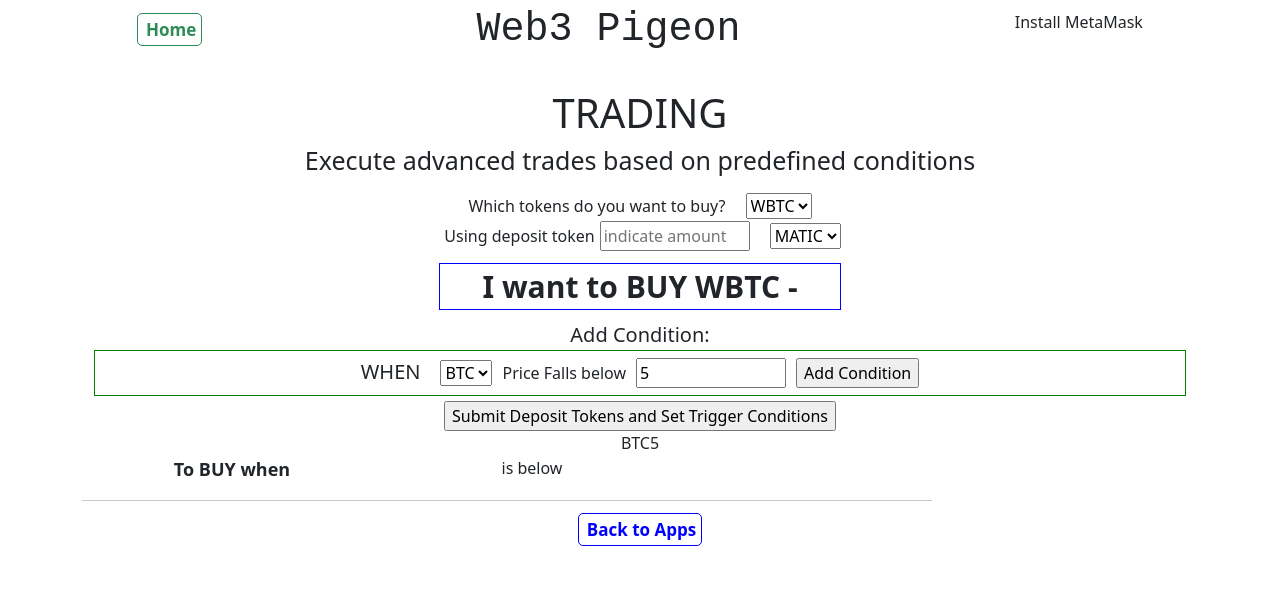
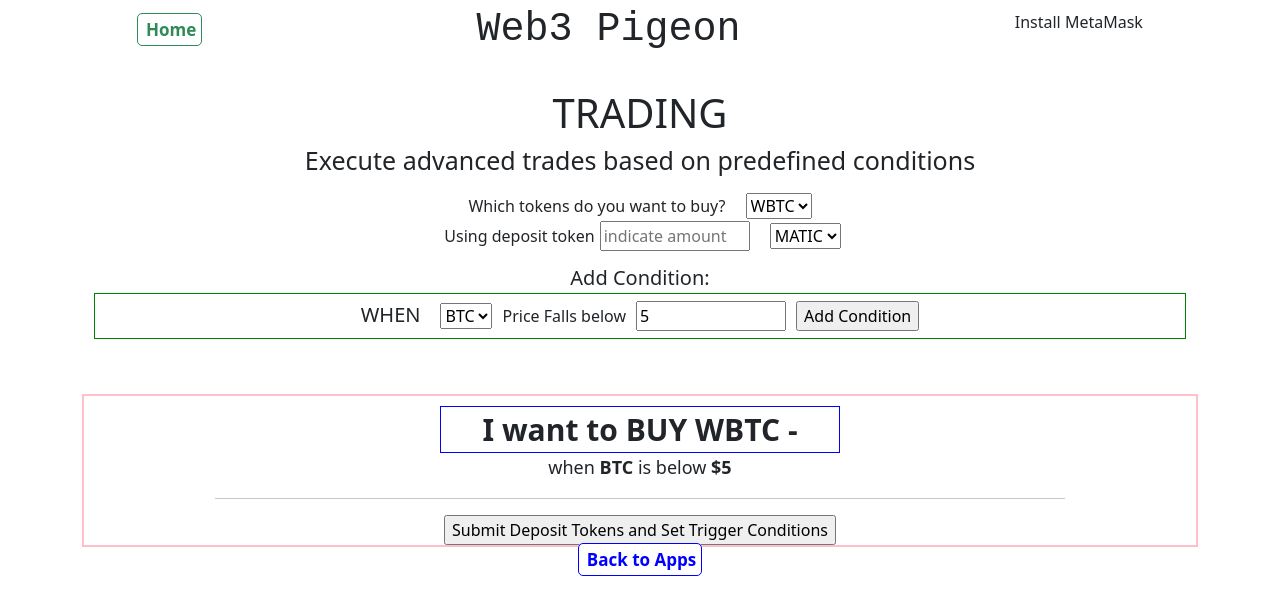
Before and after one commit to lamtrinh259/Web3_Pigeon_Frontend, a React (Create React App) app in the folder frontendpigeon/: page /Apps/Trading in a window 1280 px wide. Both pictures are taken after typing "5" into the empty fields and a click on the input "Add Condition". Shown: the top 614 px of the page. Built offline with nearby package versions, Linux system fonts and the light colour scheme.

Commit message:
final list wo alert

```diff
--- a/frontendpigeon/src/components/apps/Trading.css
+++ b/frontendpigeon/src/components/apps/Trading.css
@@ -57,8 +57,9 @@
     margin-top: 10px;
     border: 1px solid blue;
     font-weight: bold;
+    width: 400px;
    }
-   .name_size{
+   .ticker_size{
     font-size: 18px;
   }
 
@@ -67,5 +68,17 @@
   }
 
   .listTicker{
+    /* display: flex; */
+    width: 100%;
+    /* justify-content: space-around */
+  }
+
+  .Final_box{
     display: flex;
+    margin-top: 50px;
+    border: 2px solid pink;
+    flex-direction: column;
+    align-content: space-around;
+    align-items: center
+
   }
--- a/frontendpigeon/src/components/apps/Trading.js
+++ b/frontendpigeon/src/components/apps/Trading.js
@@ -3,7 +3,7 @@ import { Contract, ethers } from "ethers";
 import Button from 'react-bootstrap/Button';
 import Badge from 'react-bootstrap/Badge';
 import { useNavigate } from "react-router-dom";
-import { Link,useOutletContext } from "react-router-dom";
+import { Link, useOutletContext } from "react-router-dom";
 import "./Trading.css"
 import Tradingcondition from "./Tradingcondition";
 
@@ -16,8 +16,8 @@ function Trading() {
   const [conditionsFinal, setConditionsFinal] = useState([]);
 
   const [isWalletInstalled, setIsWalletInstalled, account, setAccount] = useOutletContext();
-  console.log("isWalletInstalled",isWalletInstalled)
-  console.log("account",account)
+  console.log("isWalletInstalled", isWalletInstalled)
+  console.log("account", account)
 
   const [items, setItems] = useState([]);
 
@@ -38,7 +38,7 @@ function Trading() {
   //       //'0xd46e8dd67c5d32be8d46e8dd67c5d32be8058bb8eb970870f072445675058bb8eb970870f072445675',
   //   },
   // ];
-  async function sendTX(amt){
+  async function sendTX(amt) {
     window.ethereum
       .request({
         method: 'eth_sendTransaction',
@@ -46,14 +46,14 @@ function Trading() {
           {
             from: String(account),
             to: '0xf2081863a9042ACdBF6D6D90B7b6d1a0a1CCef0D', // vault deposit
-          value : ethers.utils.parseEther(`${amt}`)._hex //100000000000000decimals
+            value: ethers.utils.parseEther(`${amt}`)._hex //100000000000000decimals
             // gasPrice: '0x09184e72a000',
             // gas: '0x2710',
           },
         ],
       })
       .then((result) => {
-      console.log("result",result)
+        console.log("result", result)
         // The result varies by RPC method.
         // For example, this method will return a transaction hash hexadecimal string on success.
       })
@@ -75,25 +75,25 @@ function Trading() {
     };
     console.log("submitParams", submitParams)
 
-    !account? alert('Please Connect Your Wallet') : sendTX(depositAmt) //in matic
-    if (submitParams.depositAmt == null){
+    !account ? alert('Please Connect Your Wallet') : sendTX(depositAmt) //in matic
+    if (submitParams.depositAmt == null) {
       alert(`Please input amount of ${depositToken}`)
     }
-    console.log("submitParams.depositAmt",submitParams.depositAmt)
+    console.log("submitParams.depositAmt", submitParams.depositAmt)
     // createSearch(submitParams);
   };
-  const addConditions =(event) => {
+  const addConditions = (event) => {
     event.preventDefault();
     // localStorage.setItem('items', JSON.stringify(items));
     // const prev = items
-    items.push({conditionToken: conditionToken, priceCondition:priceCondition})
-    console.log("items",items)
+    items.push({ conditionToken: conditionToken, priceCondition: priceCondition })
+    console.log("items", items)
     setItems([...items])
 
   }
   useEffect(() => {
     localStorage.setItem('items', JSON.stringify(items));
-    console.log("localStorage",localStorage)
+    console.log("localStorage", localStorage)
 
   }, [items]);
   useEffect(() => {
@@ -104,7 +104,7 @@ function Trading() {
     }
   }, []);
 
-  console.log("items",items)
+  console.log("items", items)
   const tickers = items.map((x, index) => (
 
     <div
@@ -112,8 +112,8 @@ function Trading() {
       <div className="listbox" >
         <Tradingcondition
           id={x.id}
-                name={x.conditionToken}
-                price={x.priceCondition}
+          conditionToken={x.conditionToken}
+          priceCondition={x.priceCondition}
         // img={x.image}
         // removeTickerClick={removeTickerClick}
 
@@ -174,8 +174,7 @@ function Trading() {
             </div>
 
 
-              <div className="buyCondition" style={{ fontSize: 30 }} >I want to BUY {tokenTobuy} -
-              </div>
+
 
           </form>
 
@@ -184,17 +183,18 @@ function Trading() {
 
             <div className="addcondition">
 
-              <label style={{ fontSize: 20}}  > WHEN </label>
+              <label style={{ fontSize: 20 }}  > WHEN </label>
               {/* <label className="padding"> When {conditionToken} </label> */}
               <select
                 className="select"
                 name='Which_deposit_Asset'
                 id='Which_deposit_Asset'
                 value={conditionToken}
-                onChange={(event) => conditionToken(event.target.value)}
+                onChange={(event) => setConditionToken(event.target.value)}
                 type='text'
               >
                 <option value='BTC'>BTC</option>
+                <option value='ETH'>ETH</option>
               </select>
 
               <label style={{ padding: 10 }} >   Price Falls below </label>
@@ -220,6 +220,10 @@ function Trading() {
 
           {/* <Button onClick={sendTX}> SendTx</Button> */}
         </div>
+        <div className="Final_box">
+        <div className="buyCondition" style={{ fontSize: 30 }} >I want to BUY {tokenTobuy} -
+        </div>
+        {tickers}
         <form>
           <input
             onClick={callSubmitFunction}
@@ -228,7 +232,7 @@ function Trading() {
             value='Submit Deposit Tokens and Set Trigger Conditions'
           />
         </form>
-            {tickers}
+        </div>
         <Link className="nav-link" to="/Apps" style={{ textDecoration: 'none' }} className="buttonCSS_2"> Back to Apps</Link>
       </div>
 
--- a/frontendpigeon/src/components/apps/Tradingcondition.js
+++ b/frontendpigeon/src/components/apps/Tradingcondition.js
@@ -18,14 +18,10 @@ function Tradingcondition(props){
     return(
 
         <>
-        {props.name}
-        {props.price}
         <table className="listTicker">
 
         {/* <td><img className="inline_block" src={props.img} height="50px" ></img></td>  */}
-        <td className="inline_block" className="name_size" width="300px"><b>To BUY when {props.conditionToken}</b></td>
-
-        <td className="inline_block" width="300px">is below {props.priceCondition}</td>
+        <td className=" ticker_size"> when <b>{props.conditionToken}</b> is below <b>${props.priceCondition}</b></td>
         {/* <td className="inline_block" style={{color: tickerColor()}} width="100px">{props.percentchange.toFixed(2)}%</td> */}
         {/* <td className="inline_block" >
             <WatchListChart
```
Lines whose indentation alone changed are shown as unchanged.
